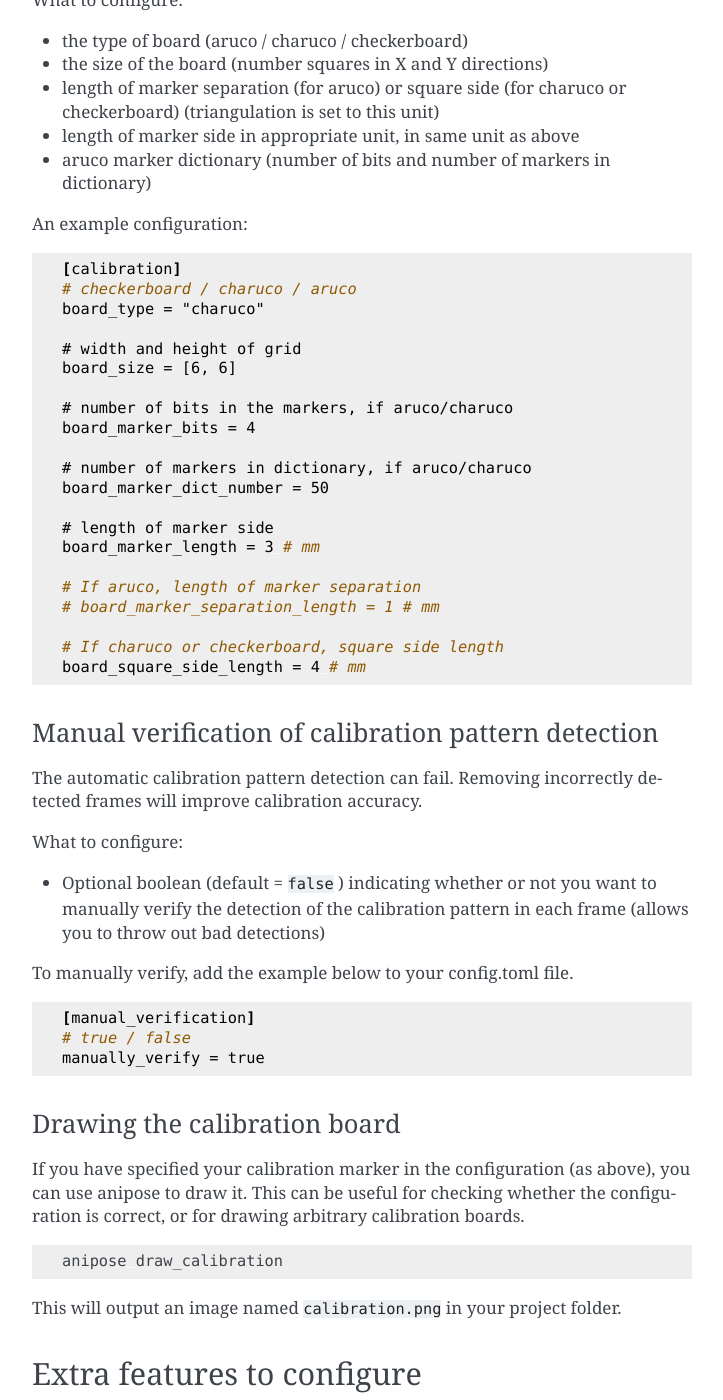
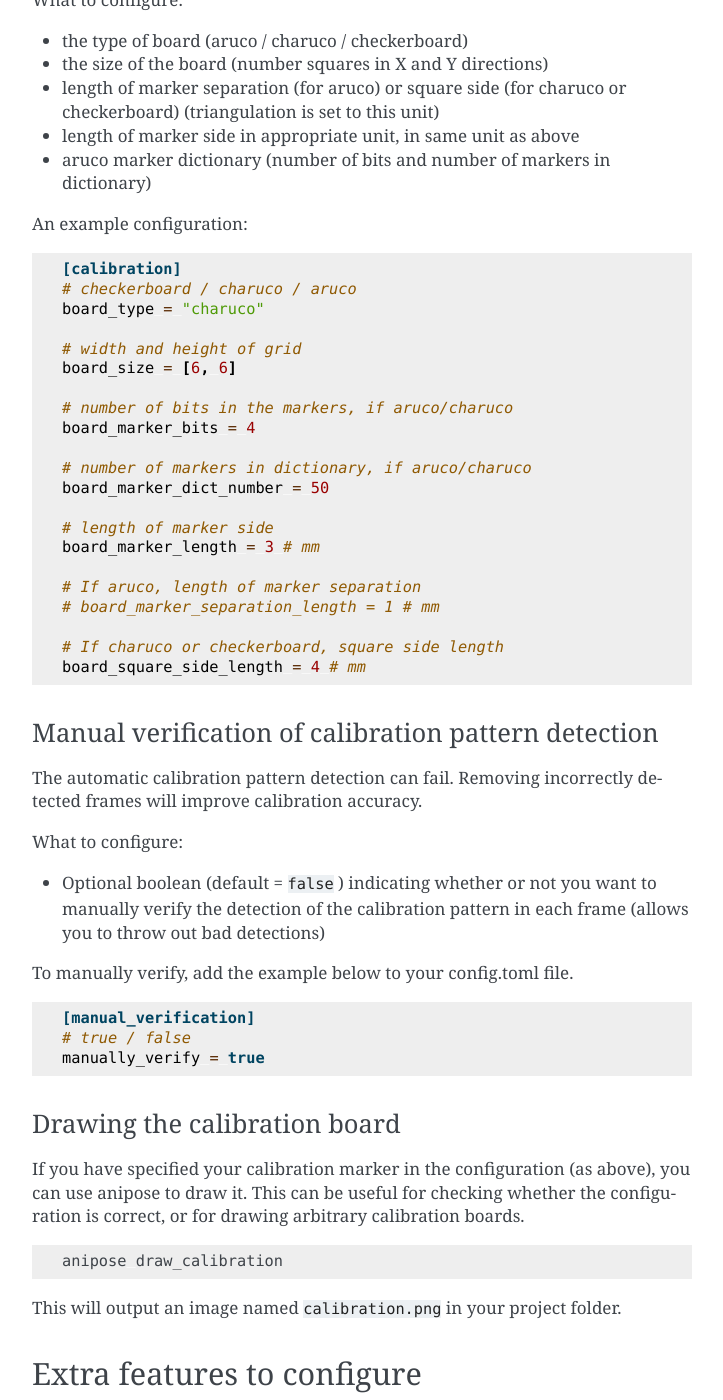
Before and after one commit to lambdaloop/anipose, a Sphinx documentation site: the page built from docs/sphinx/start3d.rst, in a window 1280 px wide and 1400 px high, scrolled down 2231 px. Shown: the whole window, without its empty margins (388-1111 px from the left). Built offline with Sphinx 7.4.7, drawn with Linux system fonts in a browser that asks for light colours; some of the changed text lies outside the part shown.

Commit message:
switch code blocks yaml -> toml

```diff
--- a/docs/sphinx/start2d.rst
+++ b/docs/sphinx/start2d.rst
@@ -71,7 +71,7 @@ Below is an annotated example config file for 2D tracking. Create a file
 called ``config.toml`` within your experiment folder with this
 structure, and update the parameters.
 
-.. code:: yaml
+.. code:: toml
 
     # Project name
     project = "flypose"
@@ -102,7 +102,7 @@ is high for these.
 
 To do this, you can edit your config with these parameters:
 
-.. code:: yaml
+.. code:: toml
 
     # Settings for a threshold filter
     # Removes data outside threshold (probably errors in tracking), and interpolates
--- a/docs/sphinx/start3d.rst
+++ b/docs/sphinx/start3d.rst
@@ -56,7 +56,7 @@ You can read more about what you can match from the
 Here is how you might specify a pattern for the example list of
 filenames above.
 
-.. code:: yaml
+.. code:: toml
 
     [triangulation]
     cam_regex = 'cam([0-9])'
@@ -67,7 +67,7 @@ Another example, suppose your filenames look like:
 ``02112019_fly4_0 R2C14 Cam-A str-ccw-0.72 sec.avi``. Here the camera
 name is the one capital letter after "Cam-". We can specify this as:
 
-.. code:: yaml
+.. code:: toml
 
     cam_regex = 'Cam-([A-Z])'
 
@@ -119,7 +119,7 @@ What to configure:
 
 An example configuration:
 
-.. code:: yaml
+.. code:: toml
 
     [calibration]
     # checkerboard / charuco / aruco
@@ -157,7 +157,7 @@ What to configure:
 
 To manually verify, add the example below to your config.toml file.
 
-.. code:: yaml
+.. code:: toml
 
     [manual_verification]
     # true / false
@@ -214,7 +214,7 @@ point. Anipose allows this too.
 
 An example configuration:
 
-.. code:: yaml
+.. code:: toml
 
     [triangulation]
     axes = [
@@ -234,7 +234,7 @@ which angles she cares about.
 
 This may be specified in the config.toml file as follows:
 
-.. code:: yaml
+.. code:: toml
 
     [angles]
     L1_CF = ["L1A", "L1B", "L1C"]
```
